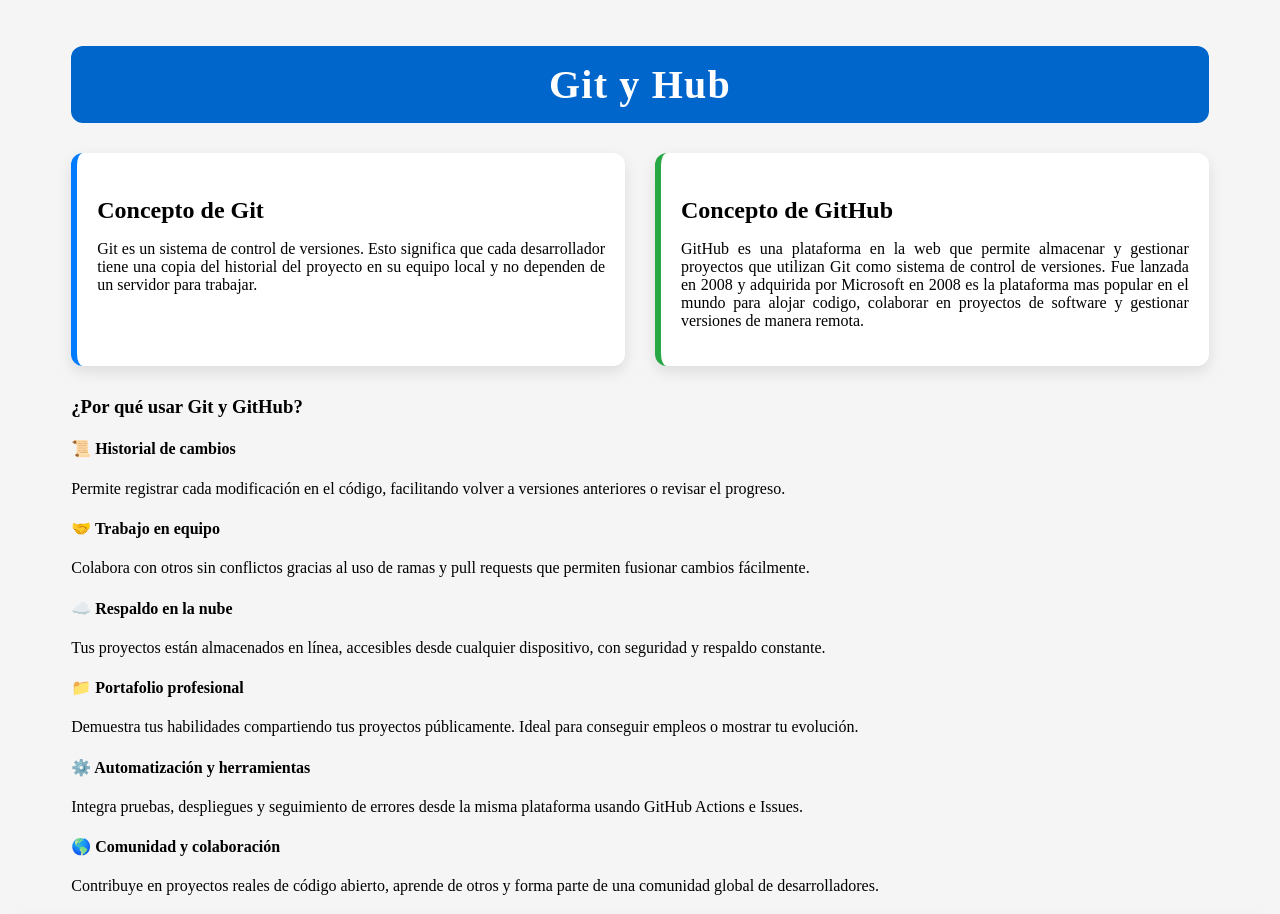
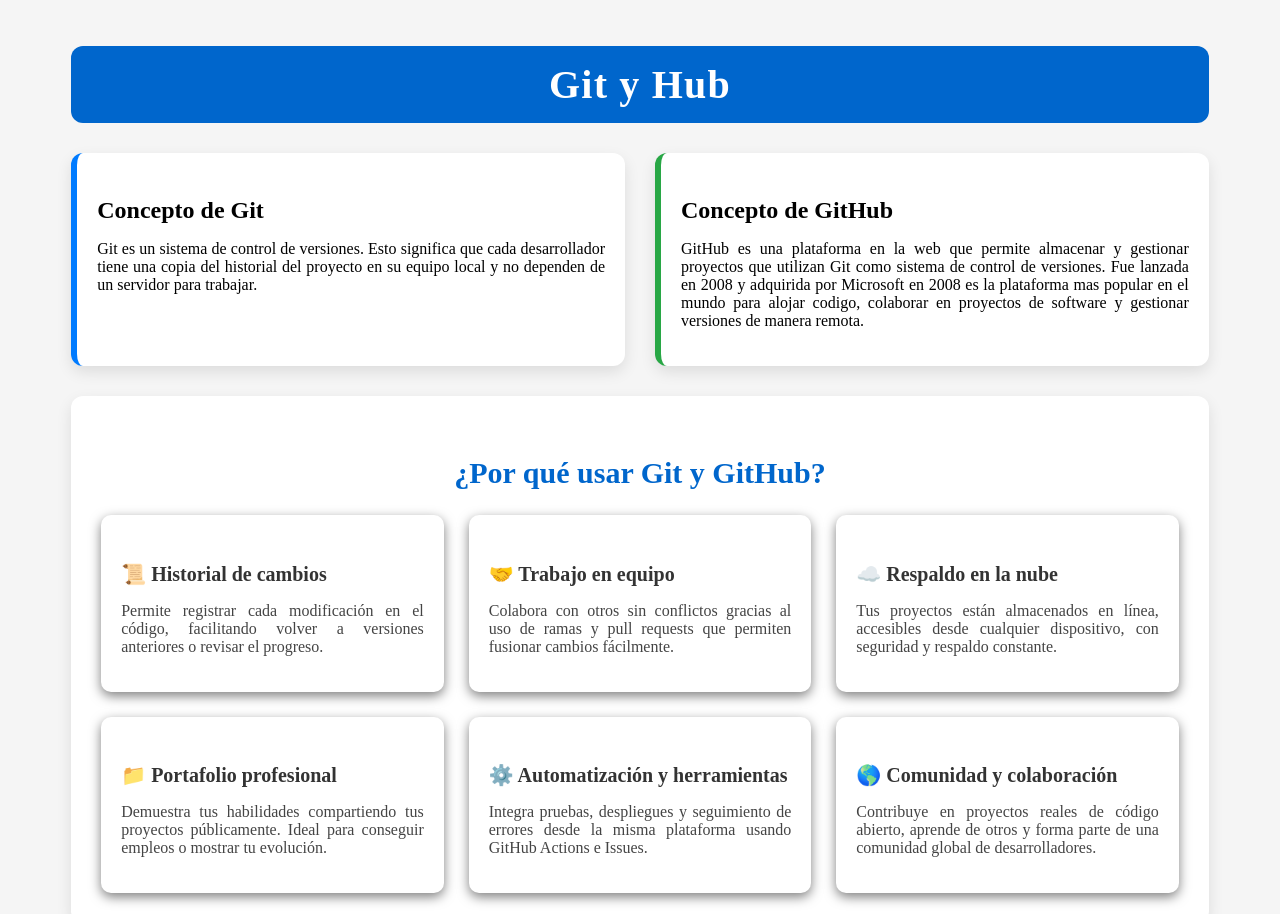
Before and after one commit to rherrera98/Ejercicio-1, a plain HTML site: page index.html in a window 1280 px wide. Shown: the top 914 px of the page. Drawn offline with Linux system fonts and the light colour scheme.

Commit message:
Examen con CSS

```diff
--- a/CSS/styles.css
+++ b/CSS/styles.css
@@ -77,3 +77,41 @@
     padding: 12px 15px;
     text-align: left;
 }
+
+.seccion-beneficios {
+background-color: #ffffff;
+padding: 30px;
+margin-bottom: 40px;
+border-radius: 12px;
+box-shadow: 0 6px 15px rgba(0, 0, 0, 0.1);
+}
+.seccion-beneficios h3 {
+font-size: 30px;
+color: #0066cc;
+margin-bottom: 25px;
+text-align: center;
+}
+.lista-beneficios {
+display: grid;
+grid-template-columns: repeat(auto-fit, minmax(260px, 1fr));
+gap: 25px;
+}
+.beneficio {
+padding: 20px;
+border-radius: 10px;
+box-shadow: 0 4px 12px rgba(0, 0, 0, 0.5);
+transition: transform 0.3s ease;
+}
+.beneficio:hover {
+transform: translateY(-5px);
+}
+.beneficio h4 {
+font-size: 20px;
+color: #333;
+margin-bottom: 10px;
+}
+.beneficio p {
+font-size: 16px;
+color: #444;
+text-align: justify;
+}
```
Also changed, not shown: index.html (+1 -1 lines).
